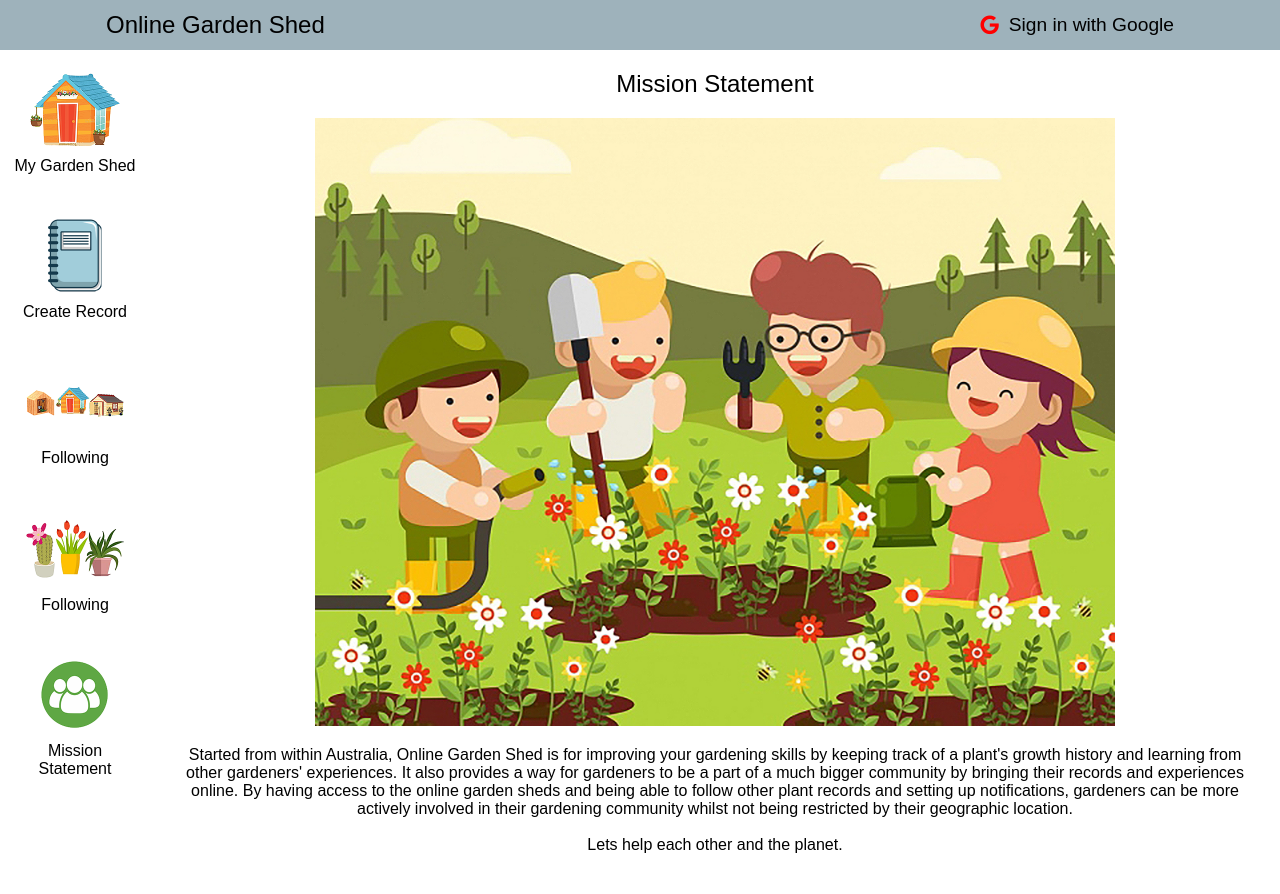
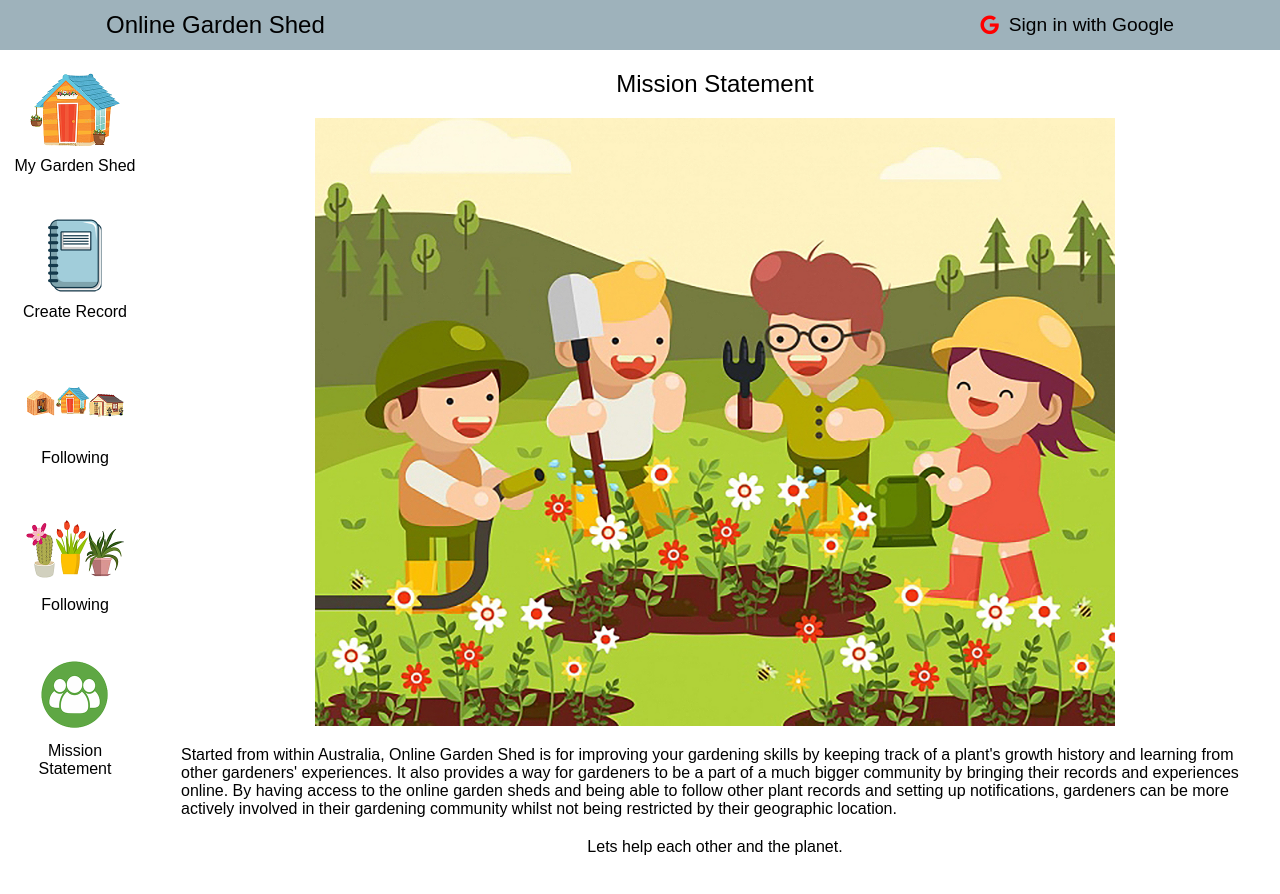
Before and after one commit to jasonkim7288/backup-online-garden-shed-client, a React (Create React App) app: page /mission-statement in a window 1280 px wide. Shown: the top 894 px of the page. Built offline with nearby package versions, Linux system fonts and the light colour scheme; no server answers.

Commit message:
Left align mission statement text, edit landing page

```diff
--- a/public/index.css
+++ b/public/index.css
@@ -285,8 +285,7 @@ aside {
   position: fixed;
   top: 50px;
   left: 0;
-  width: auto;
-  height: auto;
+  width: 100%;
   display: grid;
   grid-template-columns: 1fr 2fr 1fr 3fr 1fr;
   grid-template-rows: repeat(9, 1fr);
@@ -663,10 +662,16 @@ form > button {
 }
 
 /* -------Mission Statement------- */
-#mission-statement{
+.mission-statement{
+  text-align: left;
+  margin: 20px 0;
+}
+
+.last-line{
   text-align: center;
   margin: 20px 0;
 }
+
 
 #mission-statement-image {
   display: block;
--- a/src/components/MissionStatement.js
+++ b/src/components/MissionStatement.js
@@ -5,16 +5,16 @@ const MissionStatement = () => {
     <div>
       <h1 className="title">Mission Statement</h1>
       <img id="mission-statement-image" src="/missionStatement.jpg" alt="cartoon gardeners'"></img>
-      <p id="mission-statement">
+      <p className="mission-statement">
         Started from within Australia, Online Garden Shed is for improving your gardening skills by
         keeping track of a plant's growth history and learning from other gardeners' experiences.
         It also provides a way for gardeners to be a part of a much bigger community by bringing their
         records and experiences online. By having access to the online garden sheds and being able to
         follow other plant records and setting up notifications, gardeners can be more actively involved
         in their gardening community whilst not being restricted by their geographic location.
-        <br/>
-        <br/>
-        Lets help each other and the planet.
+        </p>
+        <p className="mission-statement last-line">
+          Lets help each other and the planet.
         </p>
     </div>
   );
```
Also changed, not shown: public/landingPage.jpg, 1 other file (tests, documents, lock files or other folders).
